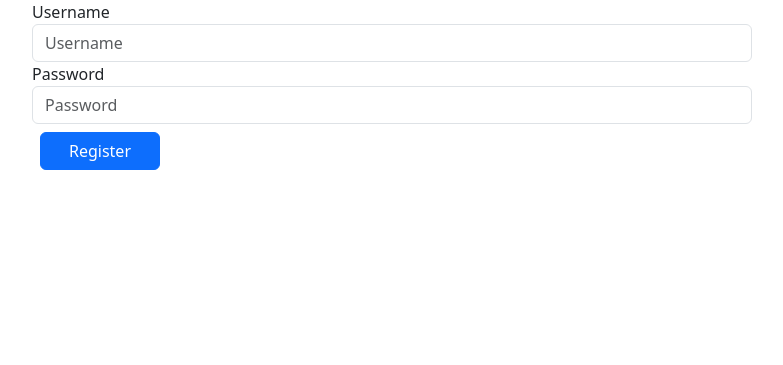
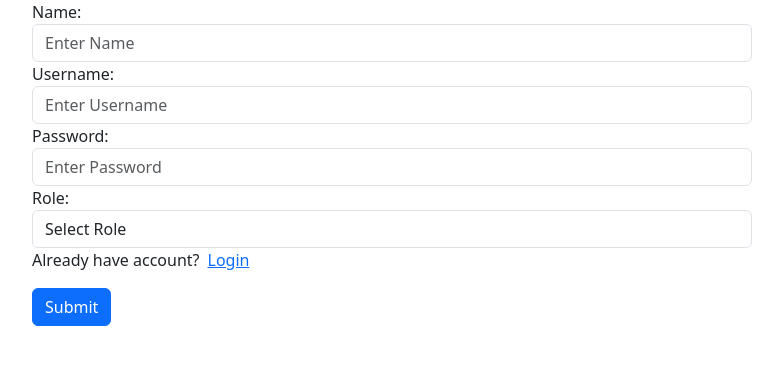
Before and after one commit to 4Lorne/PollingApp, a PHP site: page /register.php in a window 1280 px wide. Shown: the top 365 px of the page, without its empty margins (248-1031 px from the left). Run offline with PHP 8.4, Linux system fonts and the light colour scheme.

Commit message:
Registering users works with database

```diff
--- /dev/null
+++ b/config.php
@@ -0,0 +1,15 @@
+<?php
+// Database configuration
+$hostname = "localhost";
+$username = "root";
+$password = "";
+$dbname   = "pollingdb";
+
+// Create database connection
+$con = new mysqli($hostname, $username, $password, $dbname);
+
+// Check connection
+if ($con->connect_error) {
+    die("Connection failed: " . $con->connect_error);
+}
+?>
--- a/register.php
+++ b/register.php
@@ -1,5 +1,22 @@
-<?php include('server.php') ?>
+<?php
+// Include database connection file
+include_once('config.php');
+if (isset($_POST['submit'])) {
 
+    $username = $con->real_escape_string($_POST['username']);
+    $password = $con->real_escape_string(md5($_POST['password']));
+    $name     = $con->real_escape_string($_POST['name']);
+    $role     = $con->real_escape_string($_POST['role']);
+    $query  = "INSERT INTO admins (name,username,password,role) VALUES ('$name','$username','$password','$role')";
+    $result = $con->query($query);
+    if ($result==true) {
+        header("Location:login.php");
+        die();
+    }else{
+        $errorMsg  = "You are not Registred..Please Try again";
+    }
+}
+?>
 <!doctype html>
 <html lang="en">
 <head>
@@ -13,47 +30,119 @@
 <body>
 <div class="container d-flex justify-content-center">
     <div class="row col-8">
-        <form action="register.php" method="POST">
+        <form action="" method="POST">
             <div class="form-group">
-                <label for="exampleInputEmail1">Username</label>
-                <input type="text" class="form-control" id="exampleInputEmail1" aria-describedby="emailHelp" placeholder="Username" >
-                <!--<small id="emailHelp" class="form-text text-muted">We'll never share your email with anyone else.</small>-->
+                <label for="name">Name:</label>
+                <input type="text" class="form-control" name="name" placeholder="Enter Name" required="">
             </div>
             <div class="form-group">
-                <label for="exampleInputPassword1">Password</label>
-                <input type="password" class="form-control" id="exampleInputPassword1" placeholder="Password">
+                <label for="username">Username:</label>
+                <input type="text" class="form-control" name="username" placeholder="Enter Username" required="">
             </div>
-            <!--<div class="form-group form-check">
-                <input type="checkbox" class="form-check-input" id="exampleCheck1">
-                <label class="form-check-label" for="exampleCheck1">Check me out</label>
-            </div>-->
-            <button type="reset" id="submitButton" class="btn btn-primary col-2 mt-2 ms-2 submit-button">Register</button>
-            <script type="text/javascript">
-                document.getElementById("submitButton").onclick = function () {
-                    location.href = "login.php";
-                };
-            </script>
+            <div class="form-group">
+                <label for="password">Password:</label>
+                <input type="password" class="form-control" name="password" placeholder="Enter Password" required="">
+            </div>
+            <div class="form-group">
+                <label for="role">Role:</label>
+                <select class="form-control" name="role" required="">
+                    <option value="">Select Role</option>
+                    <option value="admin">Admin</option>
+                    <option value="pollingOfficer">Polling Officer</option>
+                    <option value="user">User</option>
+                </select>
+            </div>
+            <div class="form-group">
+                <p>Already have account?<a href="login.php" class="ps-2">Login</a></p>
+                <input type="submit" name="submit" class="btn btn-primary">
+            </div>
         </form>
     </div>
-
-    <!--<div class="col-sm-12 text-center">
-        <h1>Login</h1>
-
-    </div>
-</div>
-<div class="row">
-    <div class="col-sm-8 text-center">
-        <h2>Username</h2>
-        <button type="button" class="btn btn-primary">Sign Up</button>
-    </div>
-</div>-->
 </div>
 
 <!-- https://webscodex.medium.com/creating-multi-user-role-based-admin-using-php-mysql-and-bootstrap-dbebf2740411 -->
 </body>
 
-
 <footer>
     <script src="js/bootstrap.bundle.min.js"></script>
 </footer>
 </html>
+
+
+<!--
+<?php
+/*// Include database connection file
+include_once('config.php');
+if (isset($_POST['submit'])) {
+
+    $username = $con->real_escape_string($_POST['username']);
+    $password = $con->real_escape_string(md5($_POST['password']));
+    $name     = $con->real_escape_string($_POST['name']);
+    $role     = $con->real_escape_string($_POST['role']);
+    $query  = "INSERT INTO admins (name,username,password,role) VALUES ('$name','$username','$password','$role')";
+    $result = $con->query($query);
+    if ($result==true) {
+        header("Location:login.php");
+        die();
+    }else{
+        $errorMsg  = "You are not Registred..Please Try again";
+    }
+}
+*/?>
+<!DOCTYPE html>
+<html lang="en">
+<head>
+  <title>Multi user role based application login in php mysqli</title>
+  <meta charset="utf-8">
+  <meta name="viewport" content="width=device-width, initial-scale=1">
+  <link rel="stylesheet" href="https://maxcdn.bootstrapcdn.com/bootstrap/4.5.2/css/bootstrap.min.css">
+  <script type="text/javascript" src="https://code.jquery.com/jquery-3.5.1.min.js"></script>
+</head>
+<body>
+<div class="card text-center" style="padding:20px;">
+  <h3>Multi user role based application login in php mysqli</h3>
+</div><br>
+<div class="container">
+  <div class="row">
+    <div class="col-md-3"></div>
+      <div class="col-md-6">
+        <?php if (isset($errorMsg)) { ?>
+          <div class="alert alert-danger alert-dismissible">
+            <button type="button" class="close" data-dismiss="alert">&times;</button>
+            <?php echo $errorMsg; ?>
+          </div>
+        <?php } ?>
+        <form action="" method="POST">
+          <div class="form-group">
+            <label for="name">Name:</label>
+            <input type="text" class="form-control" name="name" placeholder="Enter Name" required="">
+          </div>
+          <div class="form-group">
+            <label for="username">Username:</label>
+            <input type="text" class="form-control" name="username" placeholder="Enter Username" required="">
+          </div>
+          <div class="form-group">
+            <label for="password">Password:</label>
+            <input type="password" class="form-control" name="password" placeholder="Enter Password" required="">
+          </div>
+          <div class="form-group">
+            <label for="role">Role:</label>
+            <select class="form-control" name="role" required="">
+              <option value="">Select Role</option>
+              <option value="super_admin">Super admin</option>
+              <option value="admin">Admin</option>
+              <option value="manager">Manager</option>
+            </select>
+          </div>
+          <div class="form-group">
+            <p>Already have account ?<a href="login.php"> Login</a></p>
+            <input type="submit" name="submit" class="btn btn-primary">
+          </div>
+        </form>
+      </div>
+  </div>
+</div>
+</body>
+</html>
+
+-->
```
Also changed, not shown: server.php (deleted, +0 -52 lines).
